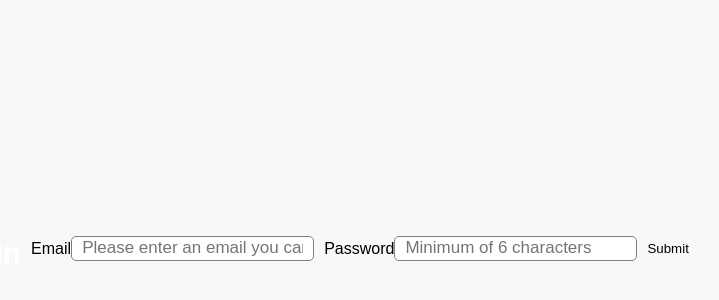
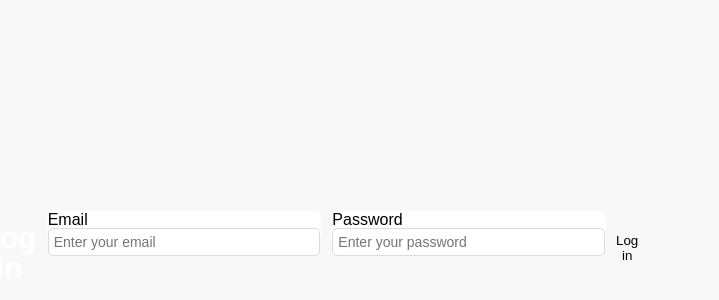
Before and after one commit to Tifejnr/twitter-outreach-website--makeicook, a React (Vite) app in the folder Frontend/: page /sign-in in a window 1280 px wide. Shown: the part 152-452 px from the top of the page, without its empty margins (330-1049 px from the left). Built offline with nearby package versions, Linux system fonts and the light colour scheme.

Commit message:
sign in now being explored

```diff
--- a/Frontend/src/compnents/Auth/Register/Register.jsx
+++ b/Frontend/src/compnents/Auth/Register/Register.jsx
@@ -13,7 +13,7 @@ export default function Register() {
   const navigate = useNavigate();
 
 
-  const sendInfoToServer = async (e)=> {
+const sendInfoToServer = async (e)=> {
     e.preventDefault();
 
   const emailId = document.getElementById("emailId")
@@ -33,23 +33,10 @@ if(validateInputs(paramsObj)) {
   }
  const regUser = await registerUser(regParam)
 
- if (regUser ) return ( setLoggedInStatus(true),navigate('/'))
+ if (regUser) return ( setLoggedInStatus(true),navigate('/'))
+
+ return false
 }
-
-//Add properties to user data inside firestore cloud
-  //   const propsToAdd = {
-  //     isPaid: false,
-  //     credits: 5,
-  //     trello_token: "NA"
-  //   }
-
-  // const userDocRef = doc(db, collectionName, user.uid)
-  // await setDoc(userDocRef, propsToAdd)
-  //   console.log(user.uid)
-    //  setLoggedInStatus(true)
-    //  navigate('/');
-
-
     } catch (error) {
       console.log(error.message)
     }
--- a/Frontend/src/compnents/Auth/SignIn/SignIn.jsx
+++ b/Frontend/src/compnents/Auth/SignIn/SignIn.jsx
@@ -1,53 +1,69 @@
-import React , {useState, useContext} from "react";
+import React , {useContext, useState} from "react";
 import { useNavigate} from "react-router-dom";
 import { LoginStatusContext } from "../../../App";
-import { auth } from "../../../JS functions/FirebaseConfigs/firebase";
-import { signInWithEmailAndPassword } from "firebase/auth";
-import uidToServer from "../../../JS functions/uid-to-server/UidToServer";
+import validateInputs from "../../../JS functions/inputs-validations/overall-val-func";
+import registerUser from "../../../JS functions/Auth/register";
 
-export default function SignIn() {
+
+
+export default function Register() {
   const [email, setEmail] = useState("")
   const [password, setPassword] = useState("")
-  const [loginStatus, setLoggedInStatus]= useContext(LoginStatusContext);
+  const [loginStatus, setLoggedInStatus]= useContext(LoginStatusContext) ;
   const navigate = useNavigate();
 
-  const sendInfoToServer = async (e)=> {
+
+const sendInfoToServer = async (e)=> {
     e.preventDefault();
 
-    try {
-    const useCredential = await signInWithEmailAndPassword(auth, email, password)
-    if (useCredential)  {
-    const user = useCredential.user;
-    console.log(user.uid)
-    setLoggedInStatus(true);
-     navigate('/')
+  const emailId = document.getElementById("emailId")
+  const passwordId = document.getElementById("passwordId")
+  try {
+   const paramsObj = {
+    email,
+    emailId,
+    password,
+    passwordId
     }
 
-        } catch (error) {
+if(validateInputs(paramsObj)) {
+  const regParam = {
+    email,
+    password
+  }
+ const regUser = await registerUser(regParam)
+
+ if (regUser) return ( setLoggedInStatus(true),navigate('/'))
+
+ return false
+}
+    } catch (error) {
       console.log(error.message)
     }
 
+  }
 
-  }
   return (
    <section>
     <form action="" onSubmit={sendInfoToServer}>
-      <h1>Log In</h1>
+      <h1>Log in</h1>
 
-      <fieldset>
+      <fieldset className="input-wrapper">
         <label htmlFor="emailId">Email</label>
-        <input type="email" placeholder="Please enter an email you can access" id="emailId" value={email}
+        <input type="email" placeholder="Enter your email" id="emailId" value={email}
            onChange={(e)=> setEmail(e.target.value)}
         />
+        <p className="error"></p>
       </fieldset>
-      <fieldset>
+      <fieldset className="input-wrapper">
         <label htmlFor="passwordId">Password</label>
-        <input type="password" placeholder="Minimum of 6 characters" id="passwordId" value={password}
+        <input type="password" placeholder="Enter your password" id="passwordId" value={password}
                  onChange={(e)=> setPassword(e.target.value)}
         />
+        <p className="error" id="regErrorDisplay"></p>
       </fieldset>
 
-      <button type="submit">Submit</button>
+      <button type="submit">Log in</button>
     </form>
    </section>
   );
```
Also changed, not shown: Frontend/src/JS functions/Auth/sign-in.js (added, +18 -0 lines).
